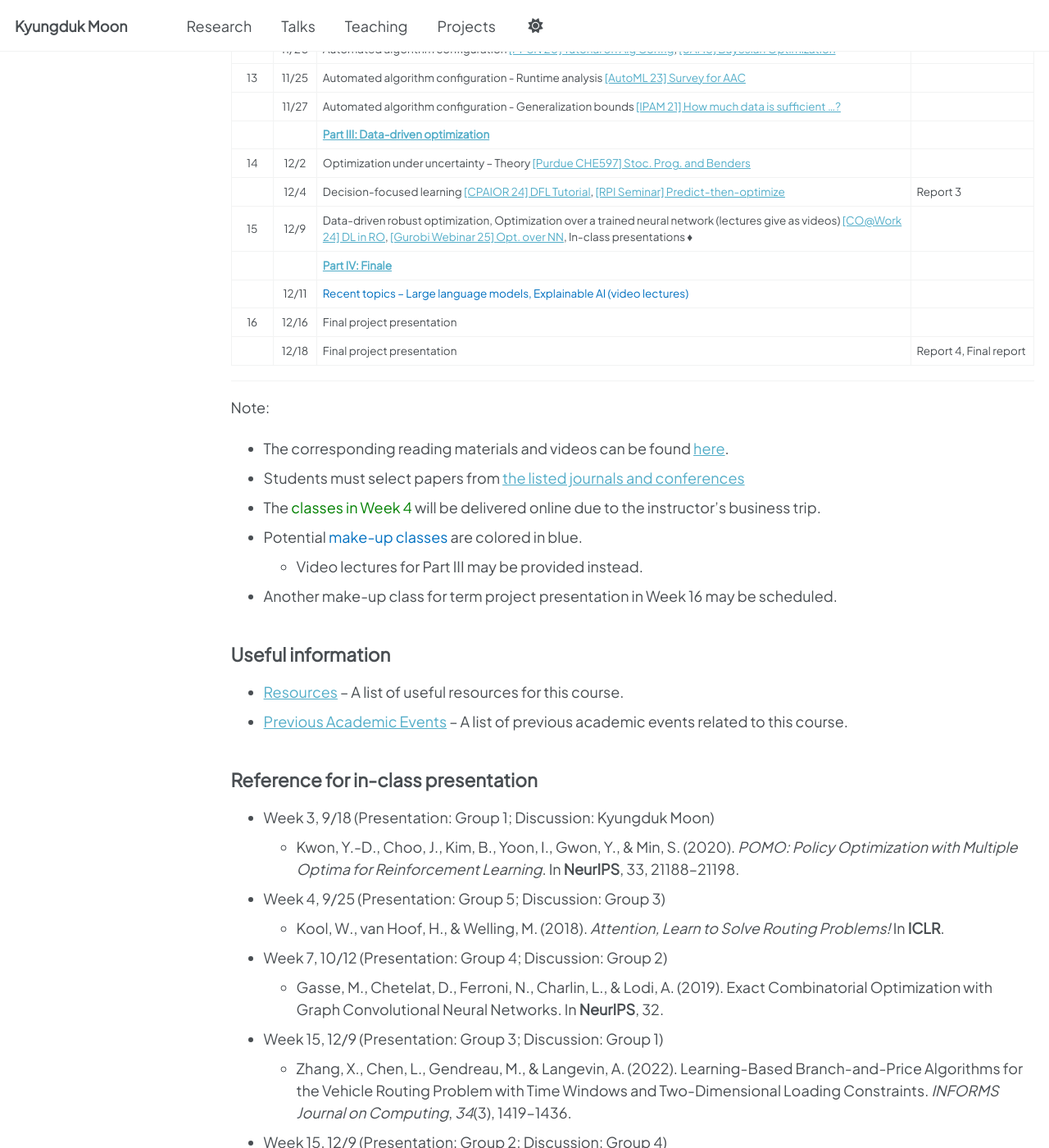
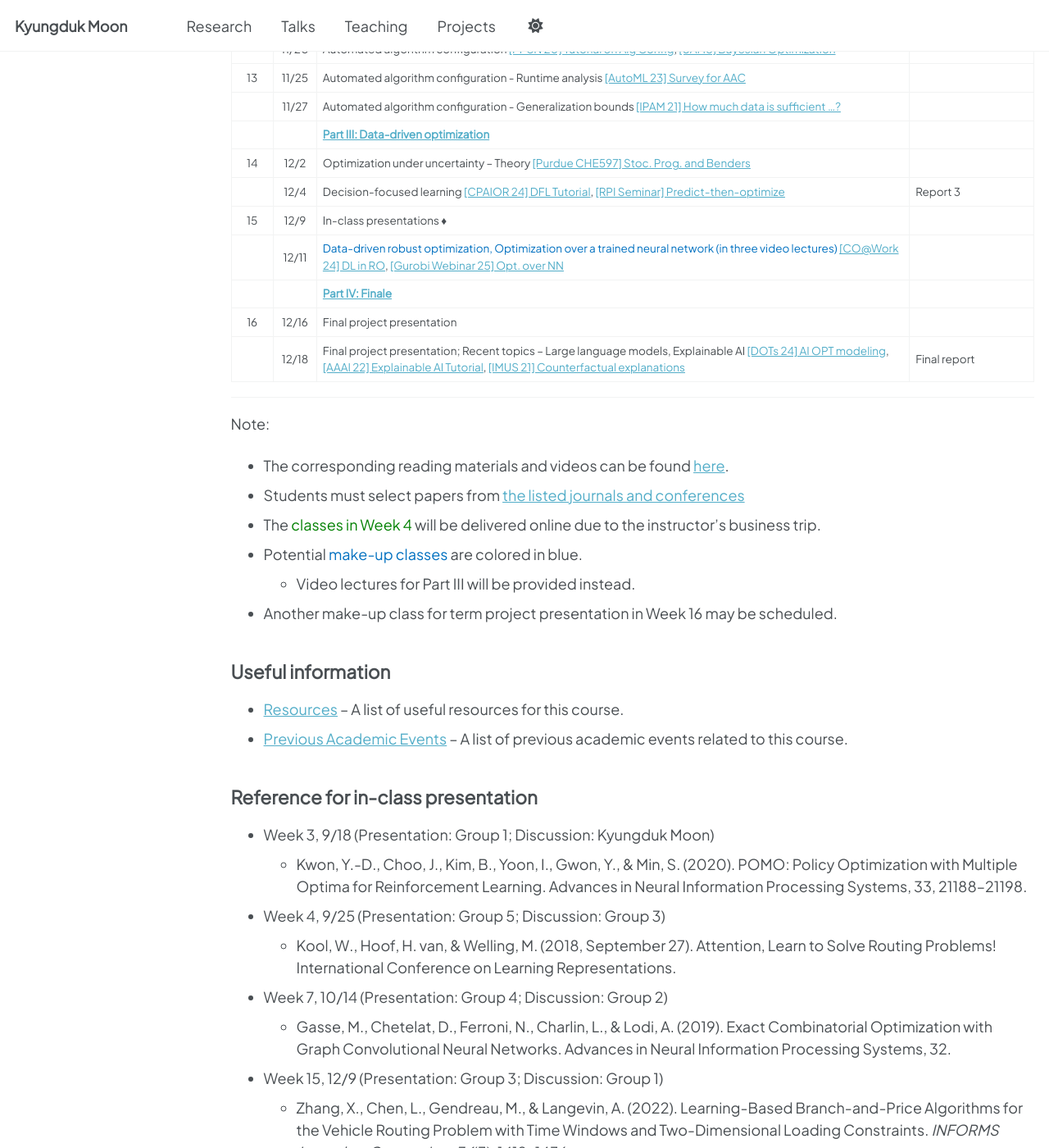
Before and after one commit to kalebmoon07/kalebmoon07.github.io, a Jekyll site: the page built from _pages/2025-fall-ml4do/ai4do-main.md, in a window 1280 px wide and 1400 px high, scrolled down 2943 px. Shown: the whole window at 82% size. Built offline with Jekyll 4.4.1, drawn with Linux system fonts in a browser that asks for light colours; a script that is not in the unit is left out; some of the changed text lies outside the part shown.

Commit message:
Update ai4do-main.md

```diff
--- a/_pages/2025-fall-ml4do/ai4do-main.md
+++ b/_pages/2025-fall-ml4do/ai4do-main.md
@@ -33,7 +33,7 @@
 
 * **Lecture**: The instructor will present the main concepts and techniques.
 * **In-class presentation**: Some classes will be reserved for student presentations. An assigned team must select a research paper among the given list and explain it to the class (25 minutes). Each student must be involved in at least one presentation.
-* **Referee report**: At the end of each topic, students must select a research paper from the given list and write a referee report with critical analysis (min 2 pages, similar to a peer-review in a AI conference). During the course, four reports will be assigned.
+* **Referee report**: At the end of each topic, students must select a research paper from the given list and write a referee report with critical analysis (min 2 pages, similar to a peer-review in an AI conference). During the course, three reports will be assigned.
   <!-- * See the [writing guidelines](/teaching/ai4do/2025/writing-guideline) -->
 * **Final project**: Students in a team will develop a new method that applies AI to discrete optimization.
   * A proposal must be submitted at the end of week 6 (max 2 pages).
@@ -87,11 +87,11 @@
 |       |       | [**Part III: Data-driven optimization**](/teaching/ai4do/2025/reading-list#part-3)                                                                                                                                                                                                                      |                                |
 |  14   | 12/2  | Optimization under uncertainty – Theory [[Purdue CHE597] Stoc. Prog. and Benders](https://www.youtube.com/watch?v=ZuBIWN8AR1s)                                                                                                                                                                                                                                                                               |                                |
 |       | 12/4  | Decision-focused learning [[CPAIOR 24] DFL Tutorial](https://www.youtube.com/watch?v=cNEL9QcHzBE), [[RPI Seminar] Predict-then-optimize](https://www.youtube.com/watch?v=Cu0EN92ESZo)                                                                                                                                                                                                                                                                              |   Report 3                             |
-|  15   | 12/9  | Data-driven robust optimization, Optimization over a trained neural network (lectures give as videos) [[CO@Work 24] DL in RO](https://www.youtube.com/watch?v=nX7RLEDGDEY), [[Gurobi Webinar 25] Opt. over NN](https://www.youtube.com/watch?v=wixZHD37dkg), In-class presentations ♦                                                                                                                                                                                                                            |                                |
+|  15   | 12/9  |  In-class presentations ♦                                                                                                                                                                                                                            |                                |
+|       | 12/11 | <span style="color:rgb(0, 112, 192);"> Data-driven robust optimization, Optimization over a trained neural network (in three video lectures)</span> [[CO@Work 24] DL in RO](https://www.youtube.com/watch?v=nX7RLEDGDEY), [[Gurobi Webinar 25] Opt. over NN](https://www.youtube.com/watch?v=wixZHD37dkg)                                                                                                                                                                                                                                                                         |                        |
 |       |       | [**Part IV: Finale**](/teaching/ai4do/2025/reading-list#part-4)                                                                                                                                                                                                                                         |                                |
-|       | 12/11 | <span style="color:rgb(0, 112, 192);">Recent topics – Large language models, Explainable AI (video lectures)</span>                                                                                                                                                                                                                                                                          |                        |
 |  16   | 12/16 | Final project presentation                                                                                                                                                                                                                                                                              |                                |
-|       | 12/18 | Final project presentation                                                                                                                                                                                                                                                                              | Report 4, Final report                   |
+|       | 12/18 | Final project presentation; Recent topics – Large language models, Explainable AI [[DOTs 24] AI OPT modeling](https://www.youtube.com/watch?v=_vN3pwB-PKI), [[AAAI 22] Explainable AI Tutorial](https://www.youtube.com/watch?v=07hifxAsXjc), [[IMUS 21] Counterfactual explanations](https://www.youtube.com/watch?v=havqyKnsg-A)                                                                                                                                                                                                                                                                              | Final report                   |
 
 ---
 
@@ -101,7 +101,7 @@
 * Students must select papers from [the listed journals and conferences](/teaching/ai4do/2025/journal-list)
 * The <span style="color:green;">classes in Week 4</span> will be delivered online due to the instructor's business trip.
 * Potential <span style="color:rgb(0, 112, 192);">make-up classes</span> are colored in blue.
-  * Video lectures for Part III may be provided instead.
+  * Video lectures for Part III will be provided instead.
 * Another make-up class for term project presentation in Week 16 may be scheduled.
 
 ## Useful information
@@ -112,14 +112,23 @@
 ## Reference for in-class presentation
 
 - Week 3, 9/18 (Presentation: Group 1; Discussion: Kyungduk Moon)
-  - <a id="paper-kwon-2020-pomo"></a>Kwon, Y.-D., Choo, J., Kim, B., Yoon, I., Gwon, Y., & Min, S. (2020). *POMO: Policy Optimization with Multiple Optima for Reinforcement Learning*. In **NeurIPS**, 33, 21188–21198.
+  - <a id="paper-kwon-2020-pomo"></a>Kwon, Y.-D., Choo, J., Kim, B., Yoon, I., Gwon, Y., & Min, S. (2020). POMO: Policy Optimization with Multiple Optima for Reinforcement Learning. Advances in Neural Information Processing Systems, 33, 21188–21198.
 - Week 4, 9/25 (Presentation: Group 5; Discussion: Group 3)
-  - <a id="paper-kool-2018"></a>Kool, W., van Hoof, H., & Welling, M. (2018). *Attention, Learn to Solve Routing Problems!* In **ICLR**.
-- Week 7, 10/12 (Presentation: Group 4; Discussion: Group 2)
-  - <a id="paper-gasse-2019"></a>Gasse, M., Chetelat, D., Ferroni, N., Charlin, L., & Lodi, A. (2019). Exact Combinatorial Optimization with Graph Convolutional Neural Networks. In **NeurIPS**, 32.
+  - <a id="paper-kool-2018"></a>Kool, W., Hoof, H. van, & Welling, M. (2018, September 27). Attention, Learn to Solve Routing Problems! International Conference on Learning Representations.
+- Week 7, 10/14 (Presentation: Group 4; Discussion: Group 2)
+  - <a id="paper-gasse-2019"></a>Gasse, M., Chetelat, D., Ferroni, N., Charlin, L., & Lodi, A. (2019). Exact Combinatorial Optimization with Graph Convolutional Neural Networks. Advances in Neural Information Processing Systems, 32.
 - Week 15, 12/9 (Presentation: Group 3; Discussion: Group 1)
   - Zhang, X., Chen, L., Gendreau, M., & Langevin, A. (2022). Learning-Based Branch-and-Price Algorithms for the Vehicle Routing Problem with Time Windows and Two-Dimensional Loading Constraints. _INFORMS Journal on Computing_, _34_(3), 1419–1436.
 - Week 15, 12/9 (Presentation: Group 2; Discussion: Group 4)
   - Ferber, A., Wilder, B., Dilkina, B., & Tambe, M. (2020). MIPaaL: Mixed Integer Program as a Layer. _Proceedings of the AAAI Conference on Artificial Intelligence_, _34_(02), Article 02.
 - Week 15, 12/9 (Presentation: Kyungduk Moon; Discussion: Group 5)
   - Fischetti, M., & Jo, J. (2018). Deep neural networks and mixed integer linear optimization. _Constraints_, _23_(3), 296–309.
+
+## Final project topics
+
+* **Group 1**: Online Scheduling Problem:
+A Combinatorial Semi-Bandit Perspective
+* **Group 2**: Deep Multi-Agent Reinforcement Learning with Graph Attention Network for Large-Scale Traffic Signal Control
+* **Group 3**: Scalable Estimation of TSP Tour Lengths via a Unified GNN-based Approach
+* **Group 4**: Preference-Based Black-box Optimization: Mathematical Optimization from Human Feedback
+* **Group 5**: ORMINI: Improving the Accuracy of Automated Optimization Modeling from Natural Language via RAG-based Domain Knowledge Injection
```
